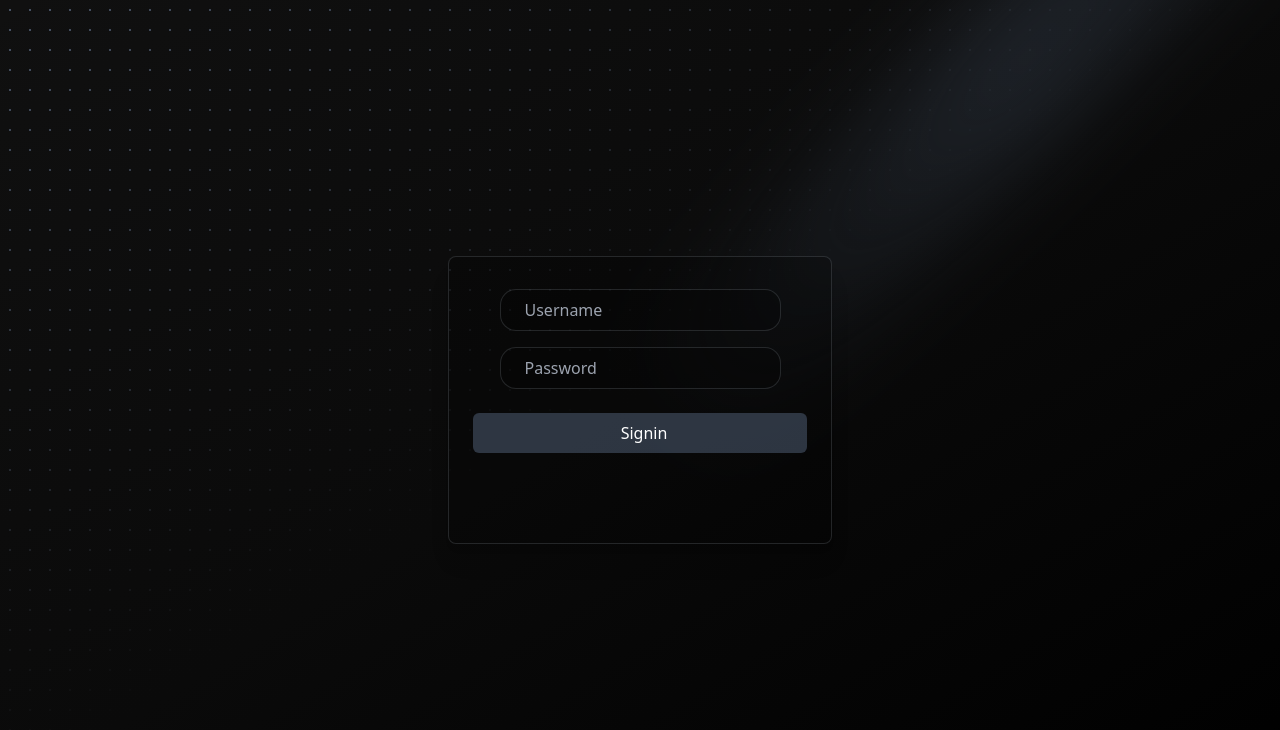
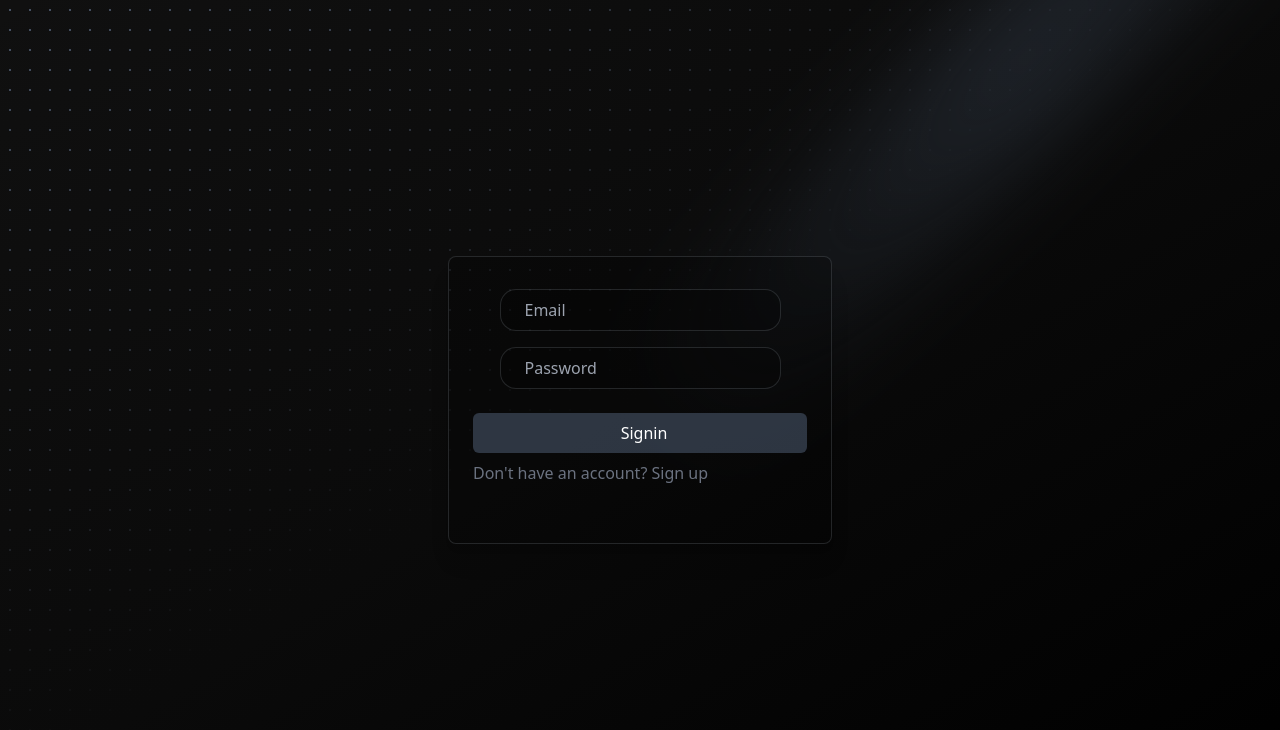
Before and after one commit to faizanr27/Hive-Mind-FE, a React (Vite) app: page /signin in a window 1280 px wide. Shown: the top 730 px of the page. Built offline with nearby package versions, Linux system fonts and the light colour scheme; the HTML template or start-up script is replaced by a standard one.

Commit message:
fixed singin and signup page

```diff
--- a/src/pages/Signin.tsx
+++ b/src/pages/Signin.tsx
@@ -3,7 +3,7 @@ import { Button } from "../components/Button";
 import { Input } from "../components/Input";
 import { BACKEND_URL } from "../config";
 import axios from "axios";
-import { useNavigate } from "react-router-dom";
+import { useNavigate, Link } from "react-router-dom";
 
 export function Signin() {
   const emailRef = useRef<HTMLInputElement>();
@@ -30,7 +30,7 @@ export function Signin() {
         </div>
         <div className="bg-black/20 border border-gray-400/20  rounded-lg shadow-xl p-6 w-96 max-w-[90vw] z-10  min-w-48 min-h-72">
           <div className="flex flex-col justify-center items-center">
-            <Input reference={emailRef} placeholder="Username" />
+            <Input reference={emailRef} placeholder="Email" />
             <Input reference={passwordRef} placeholder="Password" />
           </div>
           <div className="flex justify-center pt-4">
@@ -42,6 +42,7 @@ export function Signin() {
               fullWidth={true}
             />
           </div>
+          <Link to="/signup" ><p className="text-gray-500 mt-2">Don't have an account? <span className="hover:text-slate-700">Sign up</span></p></Link>
         </div>
       </div>
     </div>
--- a/src/pages/Signup.tsx
+++ b/src/pages/Signup.tsx
@@ -3,7 +3,7 @@ import { Button } from "../components/Button";
 import { Input } from "../components/Input";
 import axios from "axios";
 import { BACKEND_URL } from "../config";
-import { useNavigate } from "react-router-dom";
+import { useNavigate, Link } from "react-router-dom";
 
 export function Signup() {
   const usernameRef = useRef<HTMLInputElement>();
@@ -46,6 +46,7 @@ export function Signup() {
               fullWidth={true}
             />
           </div>
+          <Link to="/signin" ><p className="text-gray-500 mt-2">Already have an account? <span className="hover:text-slate-700">Sign in</span></p></Link>
         </div>
       </div>
     </div>
```
